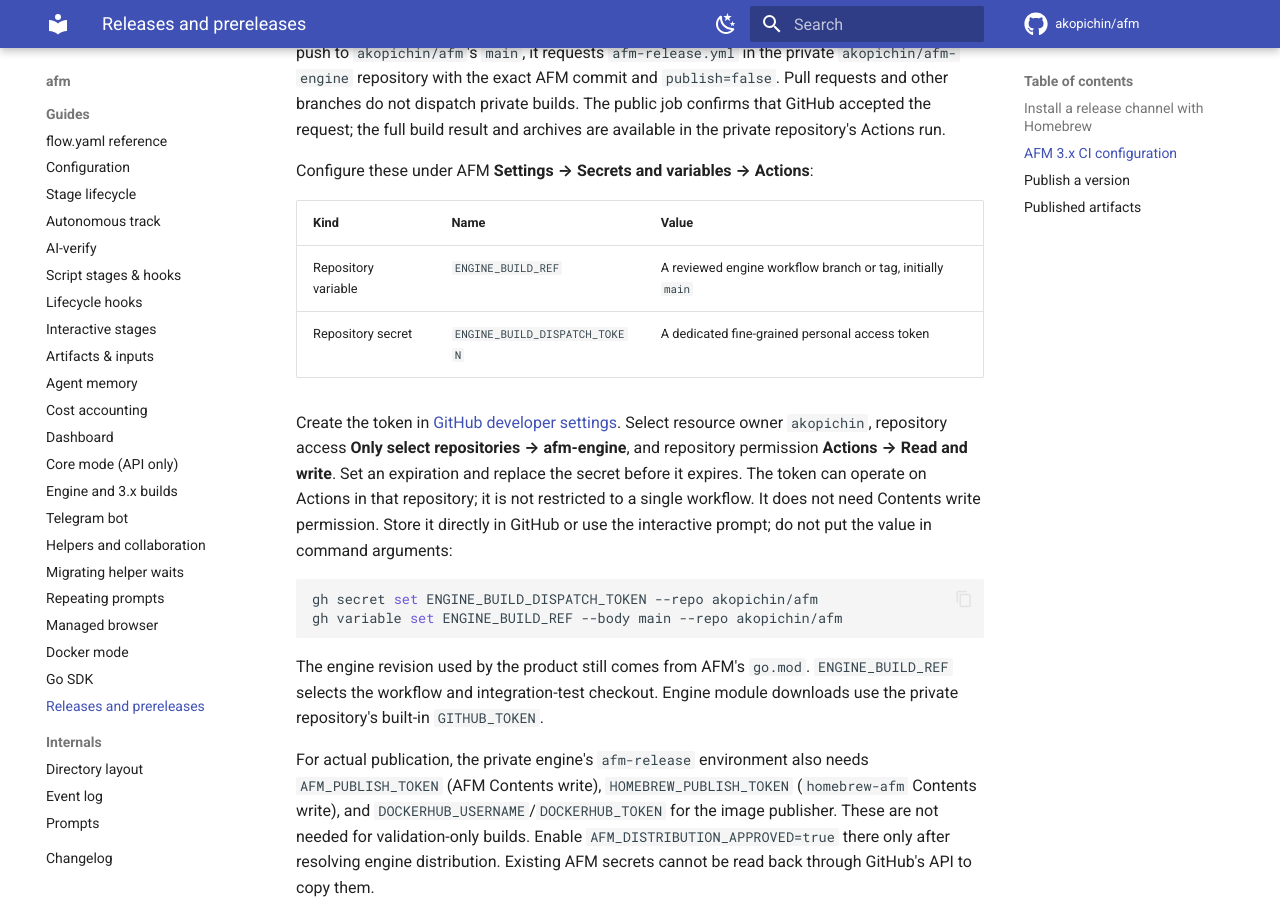
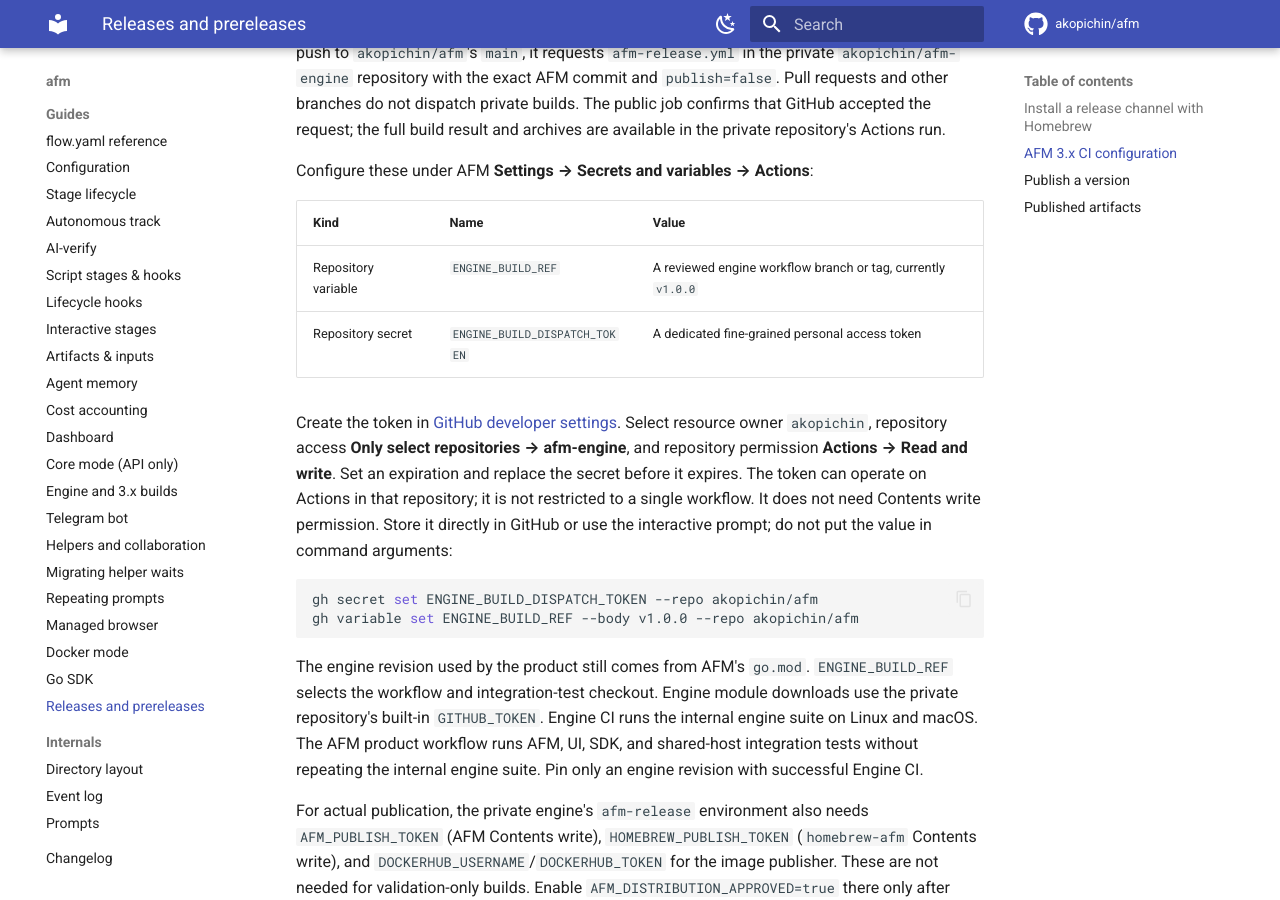
Before and after one commit to akopichin/afm, an MkDocs documentation site: the page built from docs/releases.md, in a window 1280 px wide and 900 px high, scrolled down 1206 px. Built offline with MkDocs 1.6.1 and Material for MkDocs 9.7.7, drawn with Linux system fonts in a browser that asks for light colours; comment, search, counter and statistics services are not loaded.

Commit message:
Закрепить стабильную версию AFM Engine v1.0.0

````diff
--- a/docs/releases.md
+++ b/docs/releases.md
@@ -48,7 +48,7 @@
 
 | Kind | Name | Value |
 |---|---|---|
-| Repository variable | `ENGINE_BUILD_REF` | A reviewed engine workflow branch or tag, initially `main` |
+| Repository variable | `ENGINE_BUILD_REF` | A reviewed engine workflow branch or tag, currently `v1.0.0` |
 | Repository secret | `ENGINE_BUILD_DISPATCH_TOKEN` | A dedicated fine-grained personal access token |
 
 Create the token in [GitHub developer settings](https://github.com/settings/personal-access-tokens/new).
@@ -61,12 +61,15 @@
 
 ```bash
 gh secret set ENGINE_BUILD_DISPATCH_TOKEN --repo akopichin/afm
-gh variable set ENGINE_BUILD_REF --body main --repo akopichin/afm
+gh variable set ENGINE_BUILD_REF --body v1.0.0 --repo akopichin/afm
 ```
 
 The engine revision used by the product still comes from AFM's `go.mod`.
 `ENGINE_BUILD_REF` selects the workflow and integration-test checkout. Engine
 module downloads use the private repository's built-in `GITHUB_TOKEN`.
+Engine CI runs the internal engine suite on Linux and macOS. The AFM product
+workflow runs AFM, UI, SDK, and shared-host integration tests without repeating
+the internal engine suite. Pin only an engine revision with successful Engine CI.
 
 For actual publication, the private engine's `afm-release` environment also needs
 `AFM_PUBLISH_TOKEN` (AFM Contents write), `HOMEBREW_PUBLISH_TOKEN`
````
Also changed, not shown: CHANGELOG.md (+1 -0 lines), docs/engine.md (+5 -0 lines), 2 other files.
